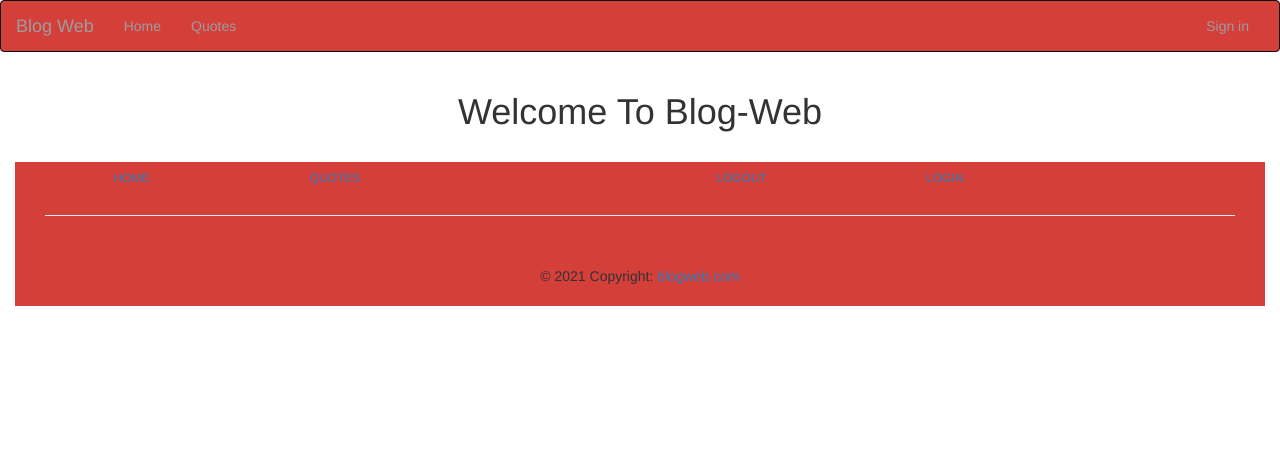
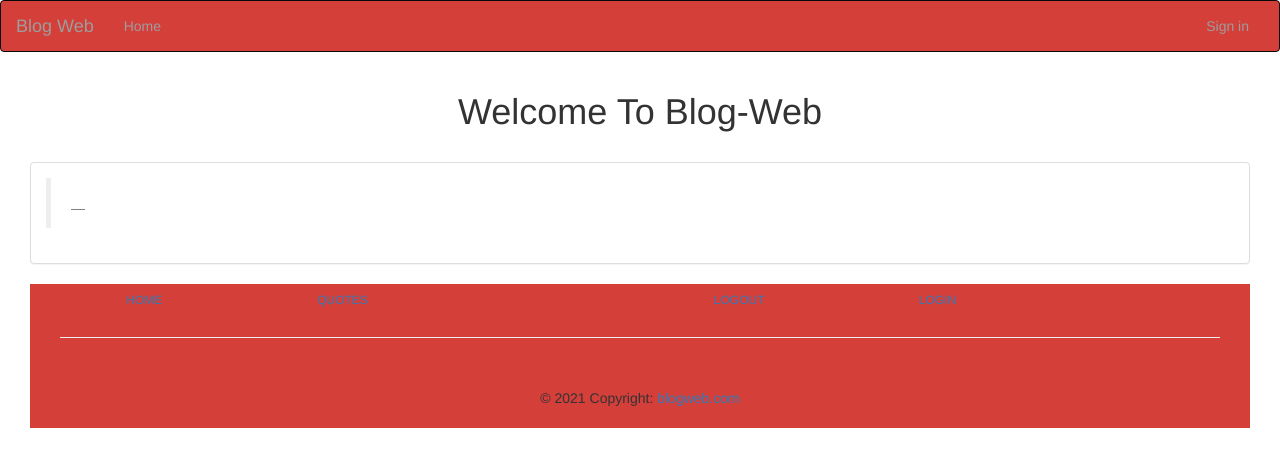
Before and after one commit to ezekielkibiego/Blog-Web, a Flask app: page / in a window 1280 px wide. Shown: the top 467 px of the page. Run offline with Flask 2, Linux system fonts and the light colour scheme; data that the repository does not hold is empty; some libraries are stand-ins or nearby versions.

Commit message:
moved quotes to homepage

```diff
--- a/app/main/views.py
+++ b/app/main/views.py
@@ -12,9 +12,12 @@
     '''
     View root page function that returns the index page and its data.
     '''
+    quote = get_quote()
+
     post_form = PostForm()
+
     all_posts = Post.query.order_by(Post.date_posted).all()
-    return render_template('index.html', posts=all_posts)
+    return render_template('index.html', posts=all_posts, quote = quote)
 
 
 @main.route('/user/<uname>')
@@ -59,4 +62,4 @@
     quote = get_quote()
     title = 'LetsBlog | Quotes'
 
-    return render_template('quotes.html', title = title,quote = quote)
+    return render_template('index.html', title = title,quote = quote)
--- a/app/templates/index.html
+++ b/app/templates/index.html
@@ -22,6 +22,24 @@
         {% endfor %}
 
 </div><br>
+
+<div class="col-sm-12">
+    <div class="panel panel-default">
+        <div class="card">
+            <div class="panel-body" >
+            <blockquote class="blockquote mb-0 card-body">
+                <p>{{quote.quote}}</p>
+                <footer class="blockquote-footer">
+                    <cite title="Source Title" >{{quote.author| upper}}</cite>
+
+                </footer>
+
+              </blockquote>
+            </div>
+
+
+    </div>
+</div>
 
 <div class="container-fluid" style="background-color: #d43f3a">
   <footer class="text-center text-white">
--- a/app/templates/navbar.html
+++ b/app/templates/navbar.html
@@ -12,7 +12,6 @@
         <div class="navbar-collapse collapse">
             <ul class="nav navbar-nav">
                 <li><a href="/">Home</a></li>
-                <li><a href="/quotes">Quotes</a></li>
 
             </ul>
             <ul class="nav navbar-nav navbar-right">
```
